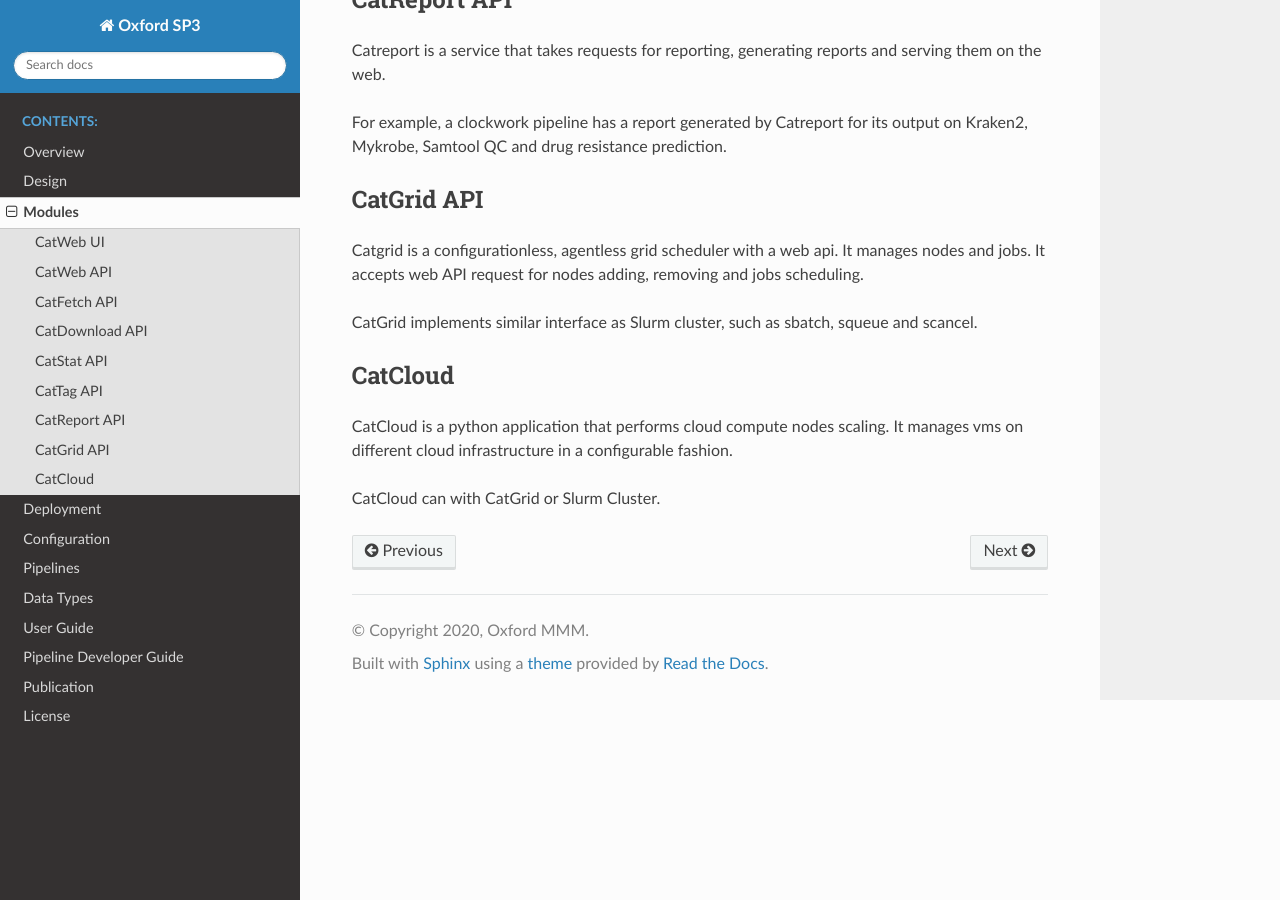
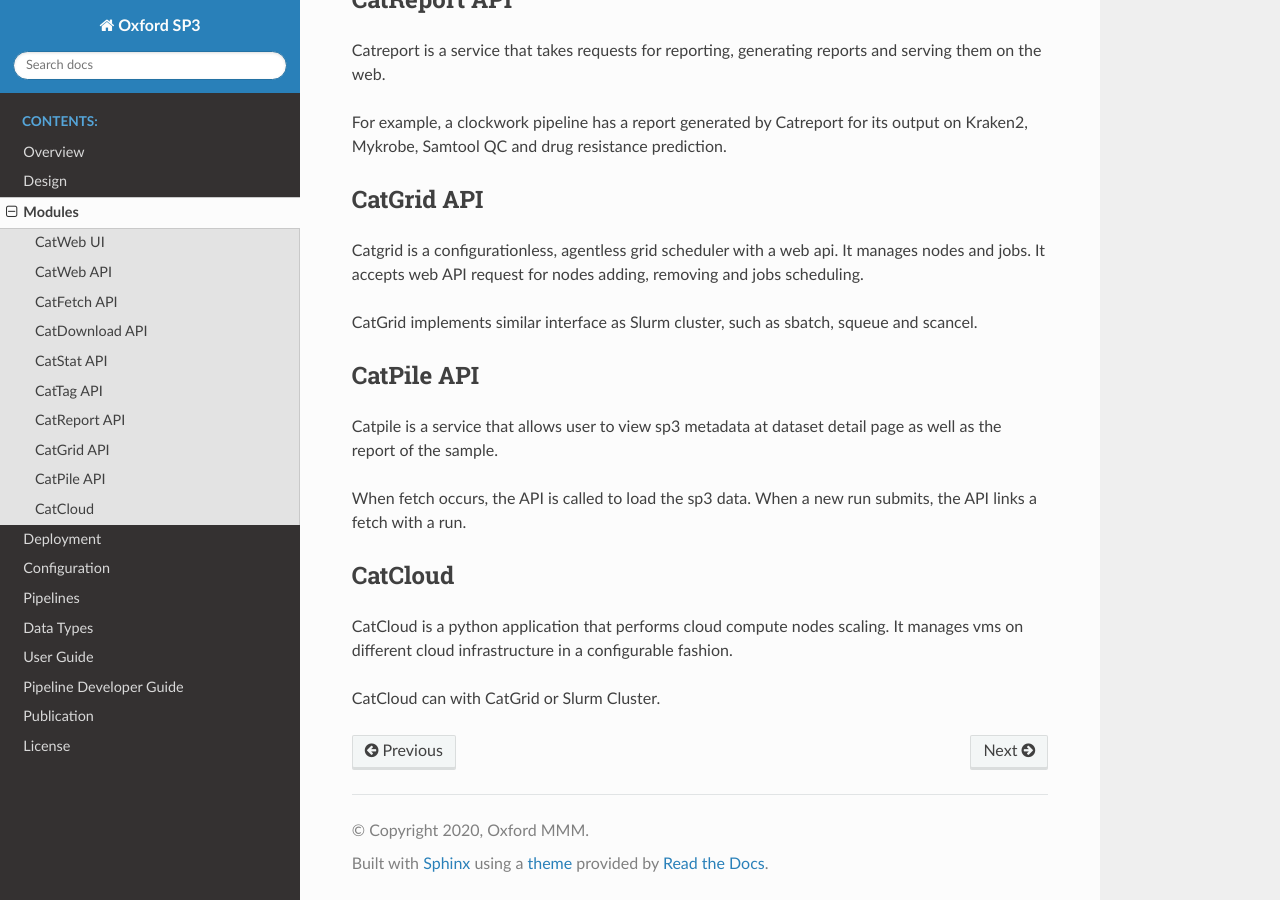
Before and after one commit to oxfordmmm/catdocs, a Sphinx documentation site: the page built from docs/source/modules.rst, in a window 1280 px wide and 900 px high, scrolled down 1360 px. Built offline with Sphinx 7.4.7 and the Read the Docs theme 2.0.0, drawn with Linux system fonts in a browser that asks for light colours.

Commit message:
add catpile

```diff
--- a/docs/source/data.rst
+++ b/docs/source/data.rst
@@ -80,7 +80,8 @@ Audit Trail Data
 +----------------------+--------------------------+-----------+
 | /db/fetch-api.sqlite | fetch queues and datasets| fetch-api |
 +----------------------+--------------------------+-----------+
-
+| /db/catpile.sqlite   | sp3 metadata             | catpile   |
++----------------------+--------------------------+-----------+
 
 **SP3 Nextflow run audit trail example - one run**
 
--- a/docs/source/modules.rst
+++ b/docs/source/modules.rst
@@ -61,6 +61,13 @@ Catgrid is a configurationless, agentless grid scheduler with a web api. It mana
 
 CatGrid implements similar interface as Slurm cluster, such as sbatch, squeue and scancel.
 
+CatPile API
+-----------
+
+Catpile is a service that allows user to view sp3 metadata at dataset detail page as well as the report of the sample.
+
+When fetch occurs, the API is called to load the sp3 data. When a new run submits, the API links a fetch with a run.
+
 
 CatCloud
 --------
--- a/docs/source/user.rst
+++ b/docs/source/user.rst
@@ -50,5 +50,5 @@ The differences of three mechanisms of submission are as follows:
 +----------------+---------------------------------------------------+-------------------------+-------------------------------------------------+
 | SP3 submission | `Catsup <https://github.com/oxfordmmm/catsup>`_   |           Yes           |  Available within organisation                  |
 +----------------+---------------------------------------------------+-------------------------+-------------------------------------------------+
-| File upload    | SP3 site                                          |           No            |  Available only to the user who uploaded data.  |
+| Web upload     | SP3 site                                          |           No            |  Available only to the user who uploads data.   |
 +----------------+---------------------------------------------------+-------------------------+-------------------------------------------------+
```
